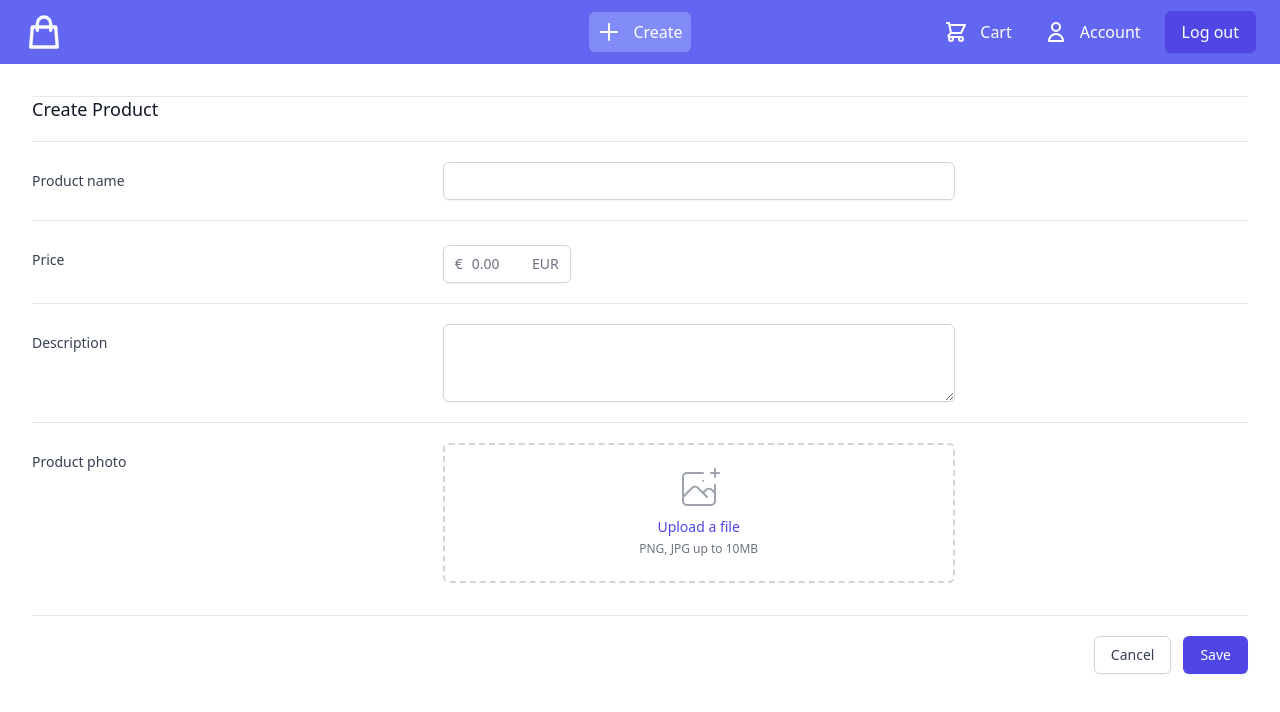
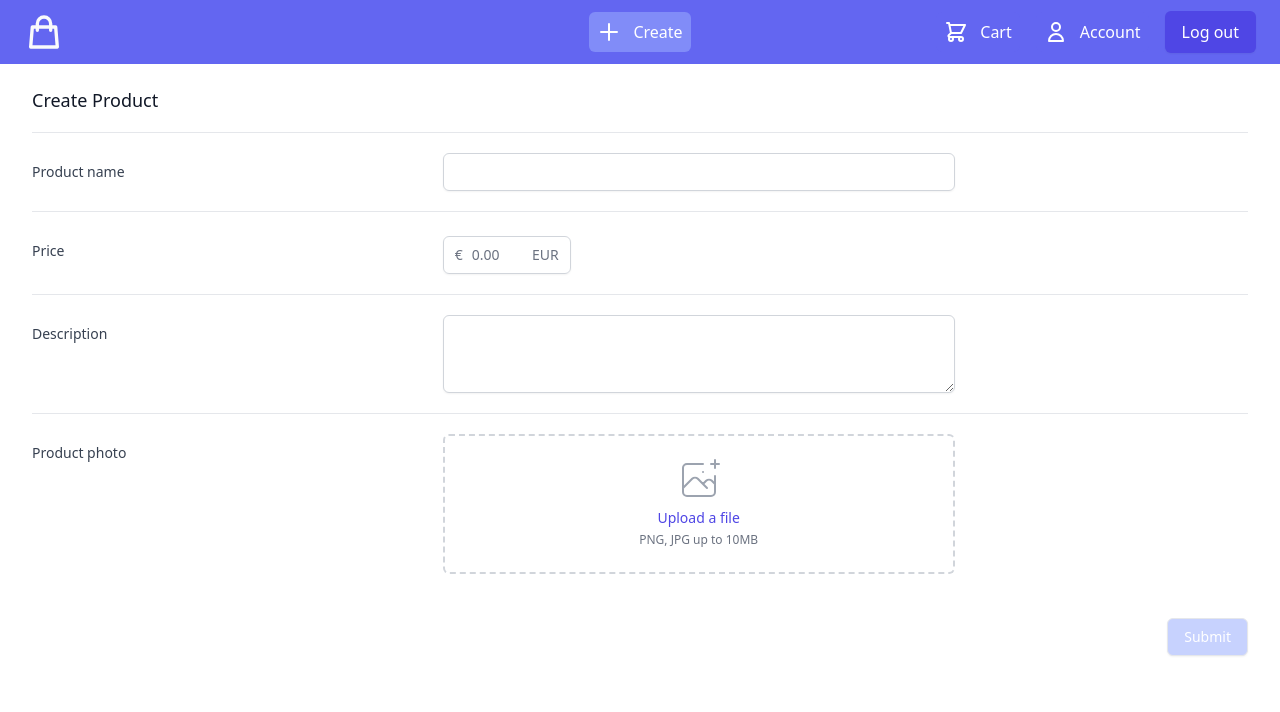
Before and after one commit to denis-rim/mern-ecomm, a Next.js app: page /create in a window 1280 px wide. Shown: the top 712 px of the page. Built offline with nearby package versions, Linux system fonts and the light colour scheme.

Commit message:
add Button errorNotification, and catch errors on server and client

```diff
--- a/components/_App/Layout.js
+++ b/components/_App/Layout.js
@@ -3,7 +3,7 @@ import Header from "./Header";
 
 function Container({ children }) {
   return (
-    <div className="container mx-auto px-4 sm:px-6 lg:px-8">{children}</div>
+    <div className="max-w-7xl mx-auto px-4 sm:px-6 lg:px-8">{children}</div>
   );
 }
 
--- /dev/null
+++ b/components/shared/Button.js
@@ -0,0 +1,40 @@
+import cn from "classnames";
+
+function Button({ appearance, children, className, disabled, ...props }) {
+  const styles = {
+    button:
+      "py-2 px-4 rounded-md shadow-sm text-sm border font-medium focus:outline-none focus:ring-2 focus:ring-offset-2 focus:ring-indigo-500",
+    primary:
+      "ml-3 inline-flex justify-center border-transparent text-white bg-indigo-600 hover:bg-indigo-700",
+    secondary: "bg-white border-gray-300 text-gray-700 hover:bg-gray-50",
+    disabledPrimary: "text-white bg-indigo-200 cursor-not-allowed",
+  };
+
+  if (disabled) {
+    return (
+      <button
+        className={cn(styles.button, className, {
+          [styles.disabledPrimary]: disabled,
+        })}
+        disabled={disabled}
+        {...props}
+      >
+        {children}
+      </button>
+    );
+  }
+
+  return (
+    <button
+      className={cn(styles.button, className, {
+        [styles.primary]: appearance === "primary",
+        [styles.secondary]: appearance === "secondary",
+      })}
+      {...props}
+    >
+      {children}
+    </button>
+  );
+}
+
+export default Button;
--- a/components/shared/NotificationModal.js
+++ b/components/shared/NotificationModal.js
@@ -1,8 +1,8 @@
-import { Fragment, useState } from "react";
+import { Fragment } from "react";
 import { Transition } from "@headlessui/react";
 import { CheckCircleIcon } from "@heroicons/react/outline";
 
-function NotificationModal({ showModal }) {
+export function NotificationModal({ showModal, text }) {
   return (
     <>
       {/* Global notification live region, render this permanently at the end of the document */}
@@ -49,4 +49,24 @@ function NotificationModal({ showModal }) {
   );
 }
 
-export default NotificationModal;
+import { XCircleIcon } from "@heroicons/react/solid";
+
+export function ErrorNotification({ text }) {
+  return (
+    <div className="rounded-md bg-red-50 p-4">
+      <div className="flex">
+        <div className="flex-shrink-0">
+          <XCircleIcon className="h-5 w-5 text-red-400" aria-hidden="true" />
+        </div>
+        <div className="ml-3">
+          <h3 className="text-sm font-medium text-red-800">
+            There were errors with your submission
+          </h3>
+          <div className="mt-2 text-sm text-red-700">
+            <p>{text}</p>
+          </div>
+        </div>
+      </div>
+    </div>
+  );
+}
--- a/package.json
+++ b/package.json
@@ -14,6 +14,7 @@
     "@tailwindcss/aspect-ratio": "^0.2.1",
     "@tailwindcss/forms": "^0.3.4",
     "axios": "^0.21.4",
+    "classnames": "^2.3.1",
     "mongoimport": "^1.0.6",
     "mongoose": "^6.0.8",
     "next": "11.1.2",
--- a/pages/api/product.js
+++ b/pages/api/product.js
@@ -20,14 +20,21 @@ export default async (req, res) => {
   }
 
   async function handleGetRequest(req, res) {
+    try {
       const { id } = req.query;
       const product = await Product.findOne({ _id: id });
       res.status(200).json(product);
+    } catch (error) {
+      console.error(error);
+      res.status(500).send("Error fetching product");
+    }
   }
 };
 
 async function handlePostRequest(req, res) {
   const { name, price, description, mediaUrl } = req.body;
+
+  try {
     if (!name || !price || !description || !mediaUrl) {
       return res.status(422).send("Product missing one or more fields");
     }
@@ -39,10 +46,19 @@ async function handlePostRequest(req, res) {
     }).save();
 
     res.status(201).json(product);
+  } catch (error) {
+    console.error(error);
+    res.status(500).send("Server error in creating product");
+  }
 }
 
 async function handleDeleteRequest(req, res) {
   const { id } = req.query;
+  try {
     await Product.findOneAndDelete({ _id: id });
     res.status(204).json({});
+  } catch (error) {
+    console.error(error);
+    res.status(500).send("Failed to delete product");
   }
+}
--- a/pages/create.js
+++ b/pages/create.js
@@ -1,7 +1,12 @@
 import axios from "axios";
-import { useState } from "react";
-import NotificationModal from "../components/shared/NotificationModal";
+import { useEffect, useState } from "react";
+import Button from "../components/shared/Button";
+import {
+  NotificationModal,
+  ErrorNotification,
+} from "../components/shared/NotificationModal";
 import baseUrl from "../utils/baseUrl";
+import catchErrors from "../utils/catchErrors";
 
 const INITIAL_PRODUCT = {
   name: "",
@@ -17,6 +22,13 @@ function Create() {
   const [mediaPreview, setMediaPreview] = useState("");
   const [showModal, setShowModal] = useState(false);
   const [loading, setLoading] = useState(false);
+  const [disabled, setDisabled] = useState(true);
+  const [error, setError] = useState("");
+
+  useEffect(() => {
+    const isProduct = Object.values(product).every((el) => Boolean(el));
+    isProduct ? setDisabled(false) : setDisabled(true);
+  }, [product]);
 
   function handleChange(event) {
     const { name, value, files } = event.target;
@@ -38,6 +50,7 @@ function Create() {
   }
 
   async function handleSubmit(event) {
+    try {
       event.preventDefault();
       setLoading(true);
 
@@ -45,27 +58,27 @@ function Create() {
       const url = `${baseUrl}/api/product`;
       const { name, price, description } = product;
       const payload = { name, price, description, mediaUrl };
+      const response = await axios.post(url, payload);
 
-    const response = await axios.post(url, payload);
-    console.log(response);
-    setLoading(false);
-
+      setError("");
       setProduct(INITIAL_PRODUCT);
       setShowModal(true);
       setTimeout(() => {
         setShowModal(false);
       }, 4000);
+    } catch (error) {
+      catchErrors(error, setError);
+    } finally {
+      setLoading(false);
+    }
   }
 
   return (
-    <form
-      className="space-y-8 mt-4 mb-4 divide-y divide-gray-200"
-      onSubmit={handleSubmit}
-    >
+    <form className="space-y-6 mb-4" onSubmit={handleSubmit}>
       <NotificationModal showModal={showModal} />
+      {Boolean(error) && <ErrorNotification text={error} />}
 
-      <div className="space-y-8 divide-y divide-gray-200 sm:space-y-5">
-        <div>
+      <div className="space-y-8 sm:space-y-5">
         <div>
           <h3 className="text-lg leading-6 font-medium text-gray-900">
             Create Product
@@ -162,7 +175,7 @@ function Create() {
                       <img
                         src={mediaPreview}
                         alt="Image preview"
-                          className="w-24 h-24 rounded-md object-center object-cover sm:w-48 sm:h-48"
+                        className="w-24 h-24 mb-2 rounded-md object-center object-cover sm:w-48 sm:h-48"
                       />
                     </div>
                   ) : (
@@ -196,7 +209,6 @@ function Create() {
                         onChange={(event) => handleChange(event)}
                       />
                     </label>
-                      {/*<p className="pl-1">or drag and drop</p>*/}
                   </div>
                   {product.media && (
                     <p className="text-sm text-indigo-600">
@@ -210,23 +222,16 @@ function Create() {
           </div>
         </div>
       </div>
-      </div>
 
       <div className="pt-5">
         <div className="flex justify-end">
-          <button
-            type="button"
-            className="bg-white py-2 px-4 border border-gray-300 rounded-md shadow-sm text-sm font-medium text-gray-700 hover:bg-gray-50 focus:outline-none focus:ring-2 focus:ring-offset-2 focus:ring-indigo-500"
+          <Button
+            appearance="primary"
+            type="submit"
+            disabled={disabled || loading}
           >
-            Cancel
-          </button>
-          <button
-            type="submit"
-            disabled={loading}
-            className="ml-3 inline-flex justify-center py-2 px-4 border border-transparent shadow-sm text-sm font-medium rounded-md text-white bg-indigo-600 hover:bg-indigo-700 focus:outline-none focus:ring-2 focus:ring-offset-2 focus:ring-indigo-500"
-          >
-            Save
-          </button>
+            Submit
+          </Button>
         </div>
       </div>
     </form>
--- /dev/null
+++ b/utils/catchErrors.js
@@ -0,0 +1,24 @@
+function catchErrors(error, displayError) {
+  let errorMsg;
+  if (error.response) {
+    // The request was made and server responded with a status code is not in thr range of 2XX
+    errorMsg = error.response.data;
+    console.error("Error response", errorMsg);
+
+    // For Cloudinary image upload
+    if (error.response.data.error) {
+      errorMsg = error.response.data.error.message;
+    }
+  } else if (error.request) {
+    // Yhe request was made, but no response was received
+    errorMsg = error.request;
+    console.error("Error request", errorMsg);
+  } else {
+    // Something else happened in making the request that triggered an error
+    errorMsg = error.messsage;
+    console.error("Error message", errorMsg);
+  }
+  displayError(errorMsg);
+}
+
+export default catchErrors;
```
Also changed, not shown: 1 other file (tests, documents, lock files or other folders). Lines whose indentation alone changed are shown as unchanged.
